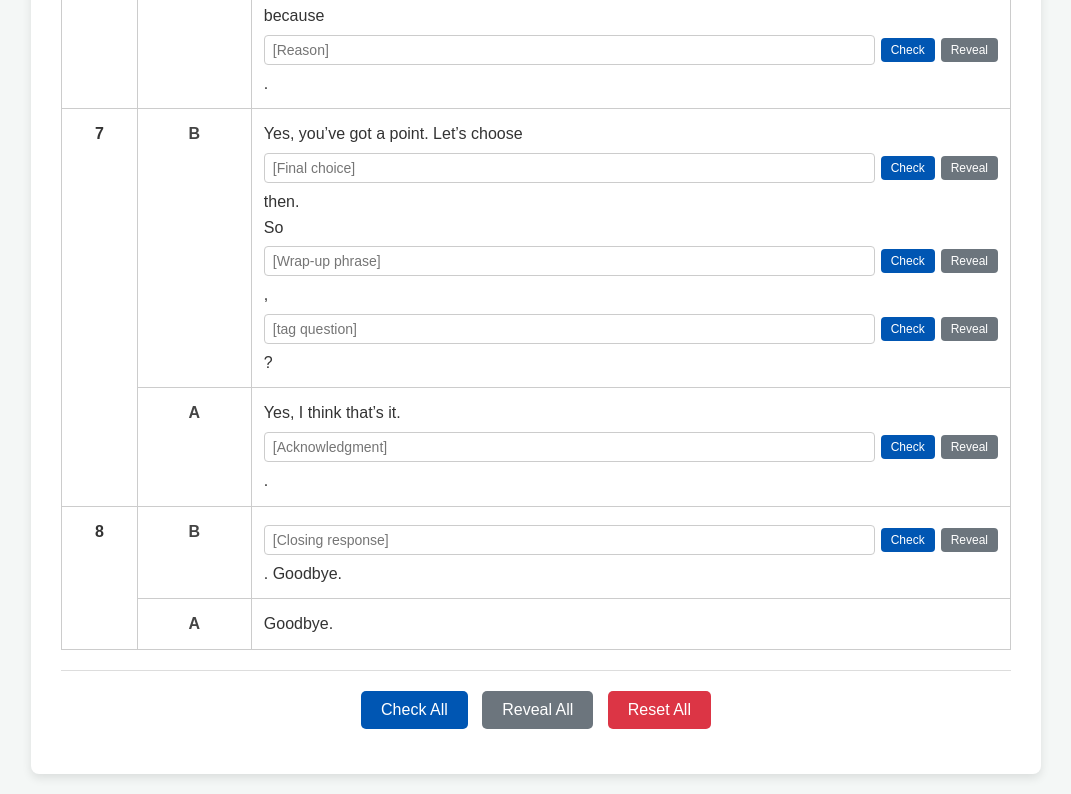
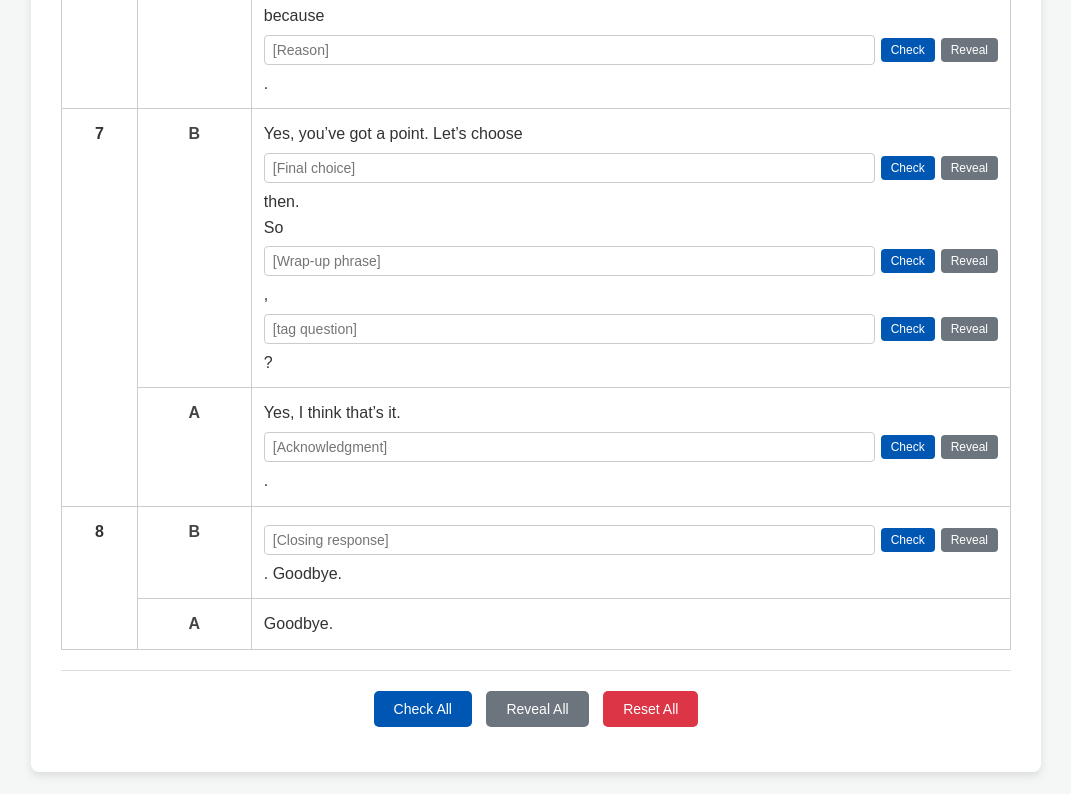
Before and after one commit to conniehs/VE2B_TA-Supp-Package_Sample-Practice-Dialogue, a plain HTML site: page index.html in a window 1280 px wide. Shown: the part 2147-2941 px from the top of the page, without its empty margins (104-1175 px from the left). Drawn offline with Linux system fonts and the light colour scheme.

Commit message:
Update title and button font size in index.html

```diff
--- a/index.html
+++ b/index.html
@@ -3,7 +3,7 @@
 <head>
     <meta charset="UTF-8">
     <meta name="viewport" content="width=device-width, initial-scale=1.0">
-    <title>VE2B Supplementary Package for TA Sample Practice</title>
+    <title>Sample Practice</title>
     <style>
         :root {
             --primary-color: #0056b3;
@@ -111,7 +111,7 @@
             color: white;
             border: none;
             padding: 10px 20px;
-            font-size: 16px;
+            font-size: 14px;
             border-radius: 5px;
             cursor: pointer;
             margin: 0 5px;
```
